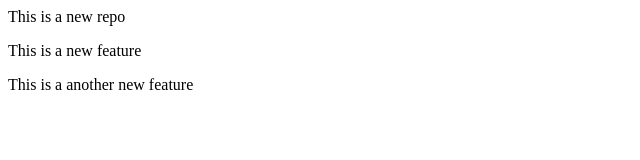
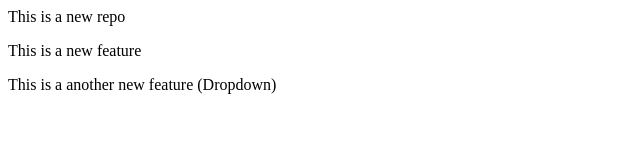
Before and after one commit to yuvrajgholia/LocalRepoo, a plain HTML site: page index.html in a window 1280 px wide. Shown: the whole page, without its empty margins (0-640 px from the left). Drawn offline with Linux system fonts and the light colour scheme.

Commit message:
Add Dropdown

```diff
--- a/index.html
+++ b/index.html
@@ -1,3 +1,3 @@
 <p>This is a new repo</p>
 <p>This is a new feature</p>
-<p>This is a another new feature</p>
+<p>This is a another new feature (Dropdown)</p>
```
